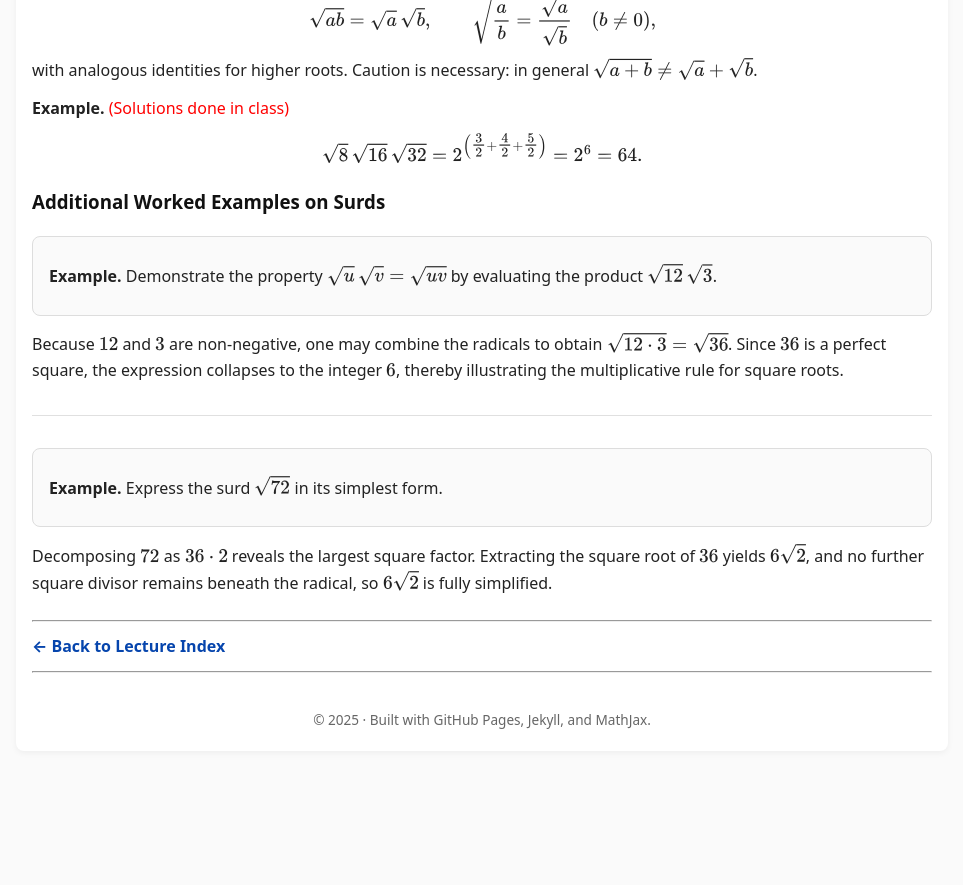
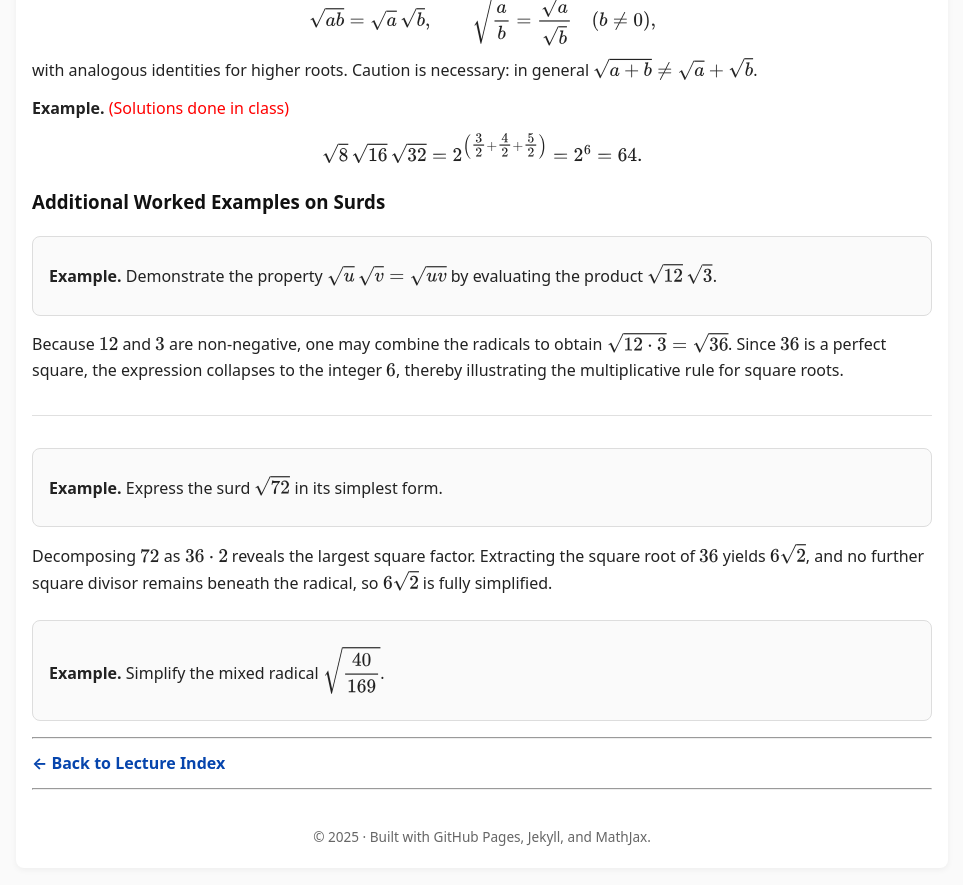
Before and after one commit to SaleemKamaludin/SaleemKamaludin.github.io, a Jekyll site: the page built from courses/math-1115/lecture-notes/lecture3.md, in a window 1280 px wide and 900 px high, scrolled down 3932 px. Shown: the top 885 px of the window, without its empty margins (158-1121 px from the left). Built offline with Jekyll 4.4.1, drawn with Linux system fonts in a browser that asks for light colours; before the commit the page ends 4715 px from its top, so only the background shows below that.

Commit message:
Update lecture3.md

```diff
--- a/courses/math-1115/lecture-notes/lecture3.md
+++ b/courses/math-1115/lecture-notes/lecture3.md
@@ -588,7 +588,9 @@ To ensure consistency, these operations must be performed in a **specific order*
 
 
 
-
+<div class="example" style="border:1px solid #ddd; border-radius:8px; padding:0.85rem 1rem; margin:1rem 0; background:#fafafa;">
+  <p><strong>Example.</strong> Simplify the mixed radical \( \displaystyle \sqrt{\frac{40}{169}} \).</p>
+</div>
 
 
 
```
